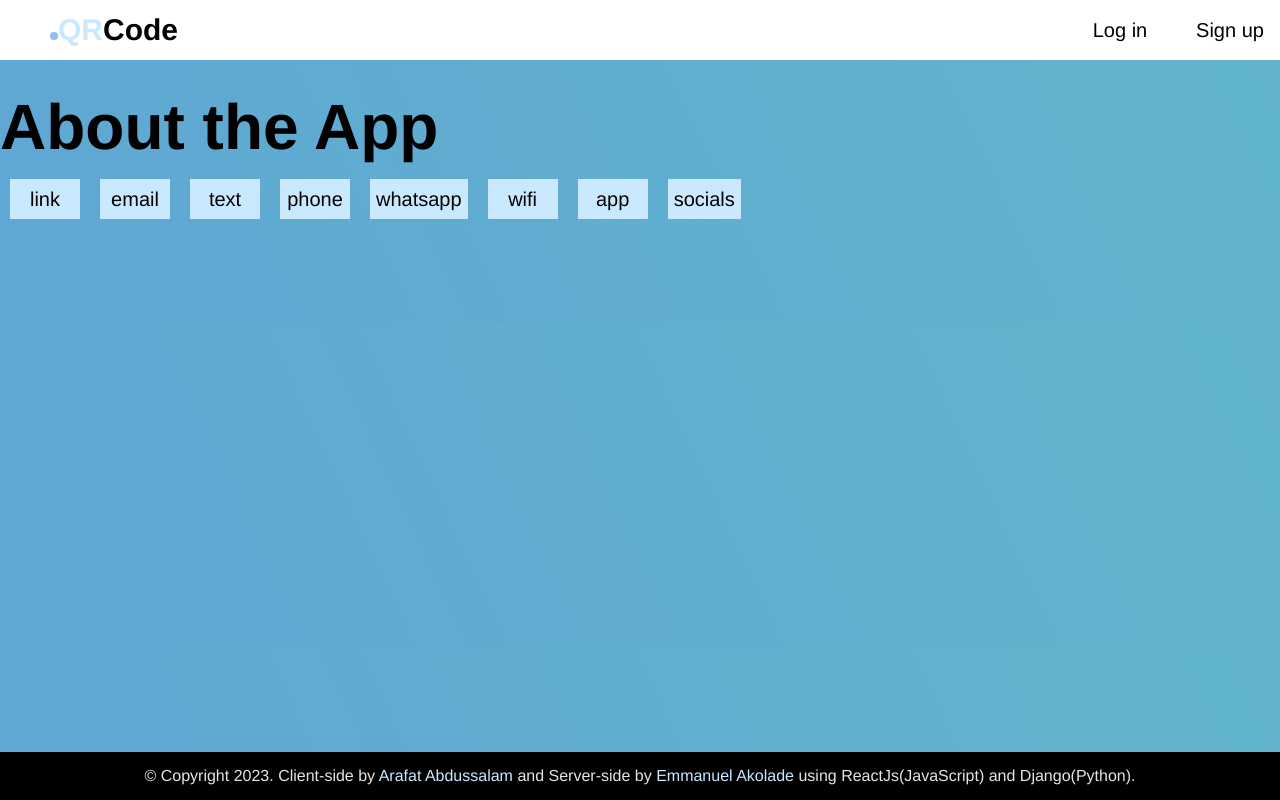
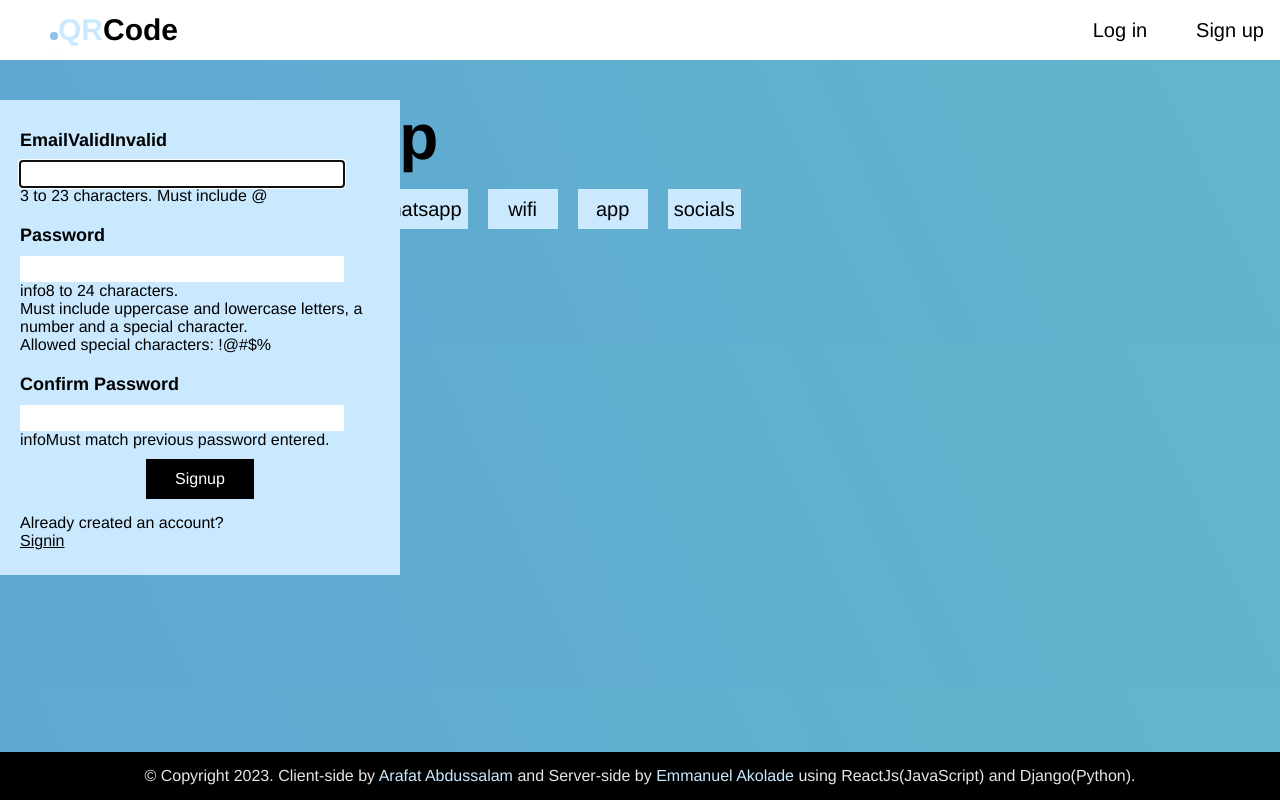
Before and after one commit to ArafatAbdussalam/QR-Code-Generator, a React (Vite) app: page /signup in a window 1280 px wide. Built offline with nearby package versions, Linux system fonts and the light colour scheme.

Commit message:
chore: enable routing for authentication components

```diff
--- a/src/App.css
+++ b/src/App.css
@@ -8,7 +8,9 @@
 
 body {
     background: linear-gradient( 65deg, #5fa8d3 10%, #62b6cb );
-    padding-bottom: 90px;
+    padding-bottom: 100px;
+    padding-top: 100px;
+    position: relative;
 }
 
 a {
--- a/src/App.jsx
+++ b/src/App.jsx
@@ -1,18 +1,32 @@
+import { Routes, Route} from "react-router-dom";
 
 import "./App.css"
 
-import Header from "./components/Header/Header";
+import AuthLayout from "./components/Authentication/AuthLayout/AuthLayout";
+// import Header from "./components/Header/Header";
 import QrFields from "./components/QrField/QrField/QrFields";
 import Footer from "./components/Footer/Footer";
 
-// import SignupForm from "./components/Authentication/SignupForm";
-// import LoginForm from "./components/Authentication/LoginForm";
+import NavBar from "./components/Header/NavBar/NavBar";
+import About from "./components/Header/About/About";
+import LoginForm from "./components/Authentication/LoginForm";
+import SignupForm from "./components/Authentication/SignupForm";
+import LogoutModal from "./components/Authentication/AuthModal/LogoutModal";
+
 
 const App = () => {
 
     return (
         <>
-            <Header />
+            <NavBar />
+            <Routes>
+                <Route element={<AuthLayout />}>
+                    <Route path="login" exact  Component={LoginForm}/>
+                    <Route path="signup" exact Component={SignupForm}/>
+                    <Route path="logout" exact Component={LogoutModal}/>
+                </Route>
+            </Routes>
+            <About />
             <QrFields />
             <Footer />
         </>
--- a/src/components/Authentication/AuthForm.css
+++ b/src/components/Authentication/AuthForm.css
@@ -1,4 +1,6 @@
 .auth-form {
+    top: 100px;
+    position: absolute;
     margin: auto;
     display: flex;
     padding: 20px;
--- /dev/null
+++ b/src/components/Authentication/AuthLayout/AuthLayout.jsx
@@ -0,0 +1,13 @@
+import { Outlet } from "react-router-dom";
+
+
+const AuthLayout = () => {
+
+    return(
+        <>
+            <Outlet />
+        </>
+    )
+}
+
+export default AuthLayout;
--- a/src/components/Authentication/LoginForm.jsx
+++ b/src/components/Authentication/LoginForm.jsx
@@ -1,11 +1,9 @@
 import React, { Fragment, useContext, useState, useRef, useEffect } from "react";
-import useAuth from "../hooks/useAuth";
 
 import axios from "axios";
 
 import "./AuthForm.css"
 
-// import AuthContext from "../store/auth-context";
 
 import TextButton from "../UI/Button/TextButton";
 import LoginModal from "./AuthModal/LoginModal";
@@ -14,9 +12,15 @@ const login_url = ""
 
 const LoginForm = () => {
 
+    // const { setAuth } = useAuth()
+    // const navigate = useNavigate()
+    // const location = useLocation()
+    // const from = location.state?.from?.pathname || "/";
+
     // const authContext = useContext(AuthContext)
-    const authContext = useAuth()
+    // const authContext = useAuth()
 
+    const emailRef = useRef()
     const errorRef = useRef()
 
     const [emailValue, setEmailValue] = useState("")
@@ -24,6 +28,7 @@ const LoginForm = () => {
 
     const [loginSuccess, setLoginSuccess] = useState(false)
 
+    const errorMessage = ""
 
     const emailChangeHandler = (event) => {
         setEmailValue(event.target.value)
@@ -33,11 +38,11 @@ const LoginForm = () => {
         setPasswordValue(event.target.value)
     }
 
-    useEffect(
-        () => {
-            emailRef.current.focus()
-        }, []
-    )
+    // useEffect(
+    //     () => {
+    //         emailRef.current.focus()
+    //     }, []
+    // )
 
     useEffect(
         () => {
@@ -68,6 +73,7 @@ const LoginForm = () => {
             setEmailValue("")
             setPasswordValue("")
             setLoginSuccess(true)
+            navigate(from, { replace: true })
 
         } catch (error) {
             if (!error?.response) {
@@ -92,11 +98,9 @@ const LoginForm = () => {
 
     return(
         <Fragment>
-            (
-                {
-                    loginSuccess && <LoginModal />
-                }
-            ) : (
+           {
+            loginSuccess && <LoginModal />
+           }
                 <section>
                     <form className="auth-form" onSubmit={loginSubmitHandler}>
                         <div className="form-control">
@@ -109,14 +113,14 @@ const LoginForm = () => {
                             <input id="password" type="password" onChange={passwordChangeHandler} value={passwordValue} required/>
                         </div>
 
-                        <TextButton className="auth-form-button" type="submit" onClick={authContext.login}>Login</TextButton>
+                        <TextButton className="auth-form-button" type="submit">Login</TextButton>
 
                         <p ref={errorRef} className={errorMessage ? "errorMessage" : "offscreen"} aria-live="assertive">{errorMessage}</p>
                     </form>
 
                     <p className="auth-error-text">You do not have an account? <a>Create new account</a></p>
                 </section>
-            )
+
         </Fragment>
     )
 }
--- a/src/components/Authentication/SignupForm.jsx
+++ b/src/components/Authentication/SignupForm.jsx
@@ -21,7 +21,6 @@ const SignupForm = () => {
     const authContext = useContext(AuthContext)
 6
     const emailRef = useRef()
-    const passwordRef = useRef()
 
 
     const [emailValue, setEmailValue] = useState("")
--- a/src/components/Header/About/About.css
+++ b/src/components/Header/About/About.css
@@ -1,4 +1,3 @@
 .about {
-    padding-top: 90px;
     font-size: 32px;
 }
--- a/src/components/Header/Header.jsx
+++ b/src/components/Header/Header.jsx
@@ -1,15 +1,24 @@
 import React, { Fragment } from "react";
+import { Routes, Route, Outlet } from "react-router-dom";
 
-import NavBar from "./NavBar/NavBar";
-import About from "./About/About";
+import HeaderLayout from "./HeaderLayout";
+import LoginForm from "../Authentication/LoginForm";
+import SignupForm from "../Authentication/SignupForm";
+import LogoutModal from "../Authentication/AuthModal/LogoutModal";
 
 const Header = () => {
 
     return(
-        <Fragment>
-            <NavBar />
-            <About />
-        </Fragment>
+        <>
+            <Routes>
+                <Route element={<HeaderLayout />}>
+                    <Route path="login" exact  Component={LoginForm}/>
+                    <Route path="signup" exact Component={SignupForm}/>
+                    <Route path="logout" exact Component={LogoutModal}/>
+                </Route>
+
+            </Routes>
+        </>
     )
 }
 
--- a/src/components/Header/NavBar/NavBar.css
+++ b/src/components/Header/NavBar/NavBar.css
@@ -46,7 +46,13 @@
     background: white;
 }
 
-.nav-item .nav-button:hover {
+.nav-items .nav-item .nav-button a {
+    color: black
+}
+
+
+
+.nav-item .nav-button:hover a {
     color: white;
     background: black;
 }
--- a/src/components/Header/NavBar/NavBar.jsx
+++ b/src/components/Header/NavBar/NavBar.jsx
@@ -1,4 +1,5 @@
 import { Fragment, useContext } from "react";
+import { Link } from "react-router-dom";
 
 import "./NavBar.css"
 
@@ -21,14 +22,14 @@ const NavBar = () => {
                     <div className="nav-item">
                         {!authContext.isLoggedIn && (
                             <Fragment>
-                                <Button className="nav-button">Log in</Button>
-                                <Button className="nav-button">Sign up</Button>
+                                <Button className="nav-button"><Link to="/login">Log in</Link></Button>
+                                <Button className="nav-button"><Link to="/signup">Sign up</Link></Button>
                             </Fragment>
                             )
                         }
 
                         {authContext.isLoggedIn && (
-                            <Button className="nav-button">Log out</Button>
+                            <Button className="nav-button"><Link to="/logout">Log out</Link></Button>
                             )
                         }
                     </div>
--- a/src/components/QrField/QrInput/QrInputField.css
+++ b/src/components/QrField/QrInput/QrInputField.css
@@ -1,5 +1,6 @@
 .qr-input-form {
-    width: 500px;
+    max-width: 800px;
+    margin: 20px auto;
     text-align: center;
     padding: 10px 0;
 }
--- a/src/main.jsx
+++ b/src/main.jsx
@@ -2,12 +2,16 @@ import React from 'react'
 import ReactDOM from 'react-dom/client'
 
 import {BrowserRouter,  Routes, Route} from "react-router-dom"
- import { AuthContextProvider } from "./components/store/auth-context";
+import { AuthContextProvider } from "./components/store/auth-context";
 
 import App from './App.jsx'
 
 ReactDOM.createRoot(document.getElementById('root')).render(
   <React.StrictMode>
-    <App />
+    <BrowserRouter>
+      <Routes>
+        <Route path="/*" element={<App />} />
+      </Routes>
+    </BrowserRouter>
   </React.StrictMode>
 )
```
